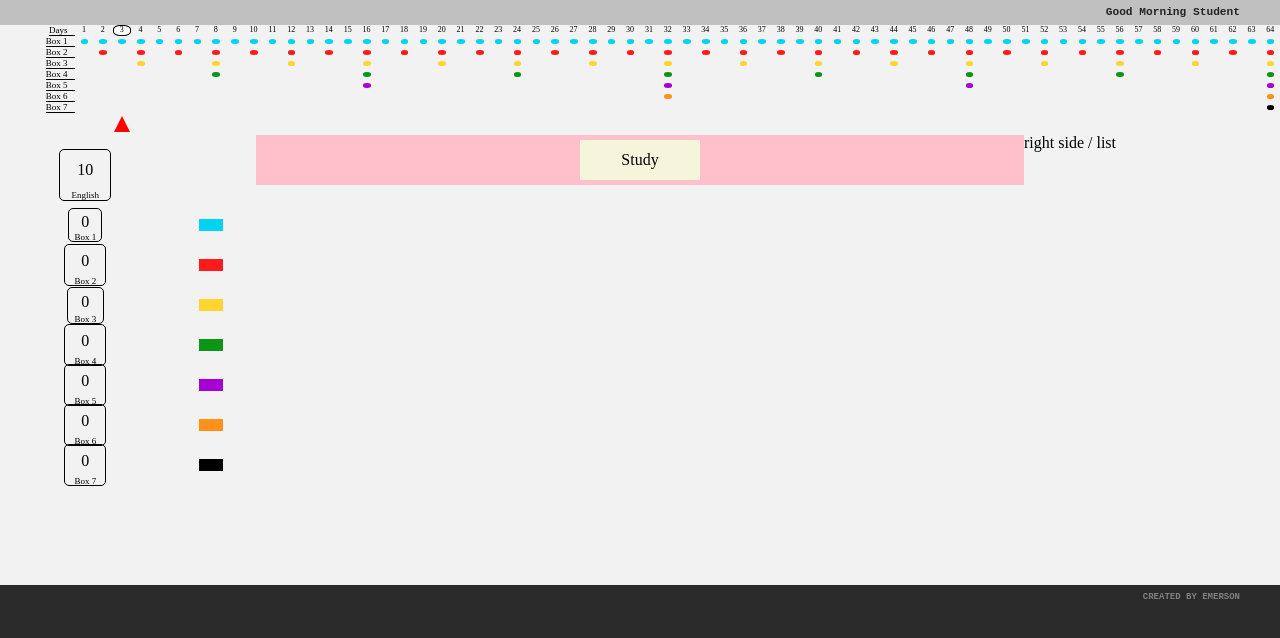
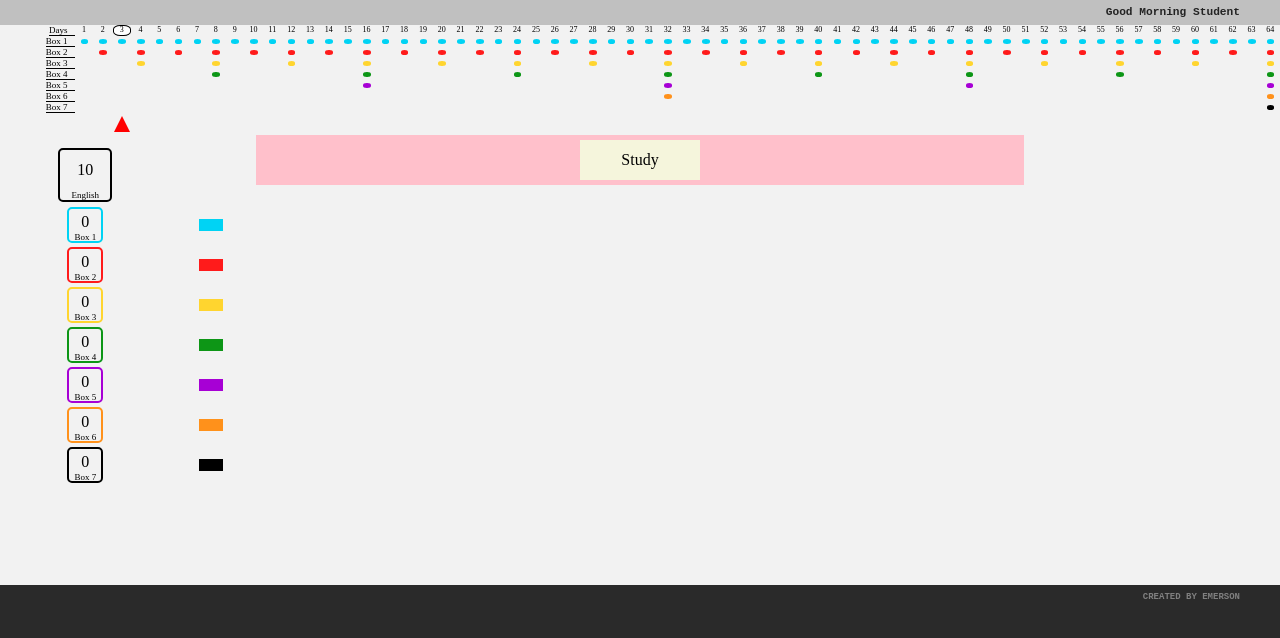
Before and after one commit to emersonscheffer/character, a React (Create React App) app in the folder client/: page / in a window 1280 px wide. Shown: the top 638 px of the page. Built offline with nearby package versions, Linux system fonts and the light colour scheme.

Commit message:
layout change

```diff
--- a/client/src/components/leitnerComponents/LeitnerLevelBox.jsx
+++ b/client/src/components/leitnerComponents/LeitnerLevelBox.jsx
@@ -1,4 +1,5 @@
 import React from "react";
+import { COLOR1 } from "../../colors";
 
 const LeitnerLevelBox = ({
   quantity,
@@ -7,7 +8,8 @@ const LeitnerLevelBox = ({
   bgColor,
   deck,
   subject,
-  area
+  area,
+  colorD
 }) => {
   const line2 = deck ? subject : "Box " + boxNumber;
 
@@ -18,7 +20,7 @@ const LeitnerLevelBox = ({
         height: widthHeight,
         justifySelf: "center",
           alignSelf: "center",
-        border: "solid black 1px",
+        border: "solid 2px" + colorD,
         backgroundColor: bgColor,
         borderRadius: "5px",
         gridArea: area,
--- a/client/src/components/leitnerComponents/LeitnerLevelBoxContainer.jsx
+++ b/client/src/components/leitnerComponents/LeitnerLevelBoxContainer.jsx
@@ -12,13 +12,17 @@ import {
 } from "../../colors";
 
 const LeitnerLevelBoxContainer = ({ deck, boxes }) => {
-  const box1 = boxes[0].length;
-  const box2 = boxes[1].length;
-  const box3 = boxes[2].length;
-  const box4 = boxes[3].length;
-  const box5 = boxes[4].length;
-  const box6 = boxes[5].length;
-  const box7 = boxes[6].length;
+  const boxQuantities = [
+    boxes[0].length,
+    boxes[1].length,
+    boxes[2].length,
+    boxes[3].length,
+    boxes[4].length,
+    boxes[5].length,
+    boxes[6].length,
+  ];
+
+  const colorsArr = [COLOR1, COLOR2, COLOR3, COLOR4, COLOR5, COLOR6, COLOR7];
 
   const deckQuantity = deck.length;
 
@@ -45,22 +49,22 @@ const LeitnerLevelBoxContainer = ({ deck, boxes }) => {
   };
 
   const renderLevelBoxes = () => {
-    let levelBoxes = []
+    let levelBoxes = [];
 
-    //for (let i = 0; i < 7; i++) {
+    for (let i = 0; i < 7; i++) {
       levelBoxes.push(
         <LeitnerLevelBox
-        style={{ gridArea: "box1" }}
-        quantity={box1}
-        boxNumber="1"
-        widthHeight="32px"
-        area="box1"
-      />
-      )
-    //}
+          quantity={boxQuantities[i]}
+          boxNumber={String(i + 1)}
+          widthHeight="32px"
+          area={String("box").concat(i + 1)}
+          colorD={colorsArr[i]}
+        />
+      );
+    }
 
-    return levelBoxes
-  }
+    return levelBoxes;
+  };
 
   return (
     <div
@@ -92,56 +96,12 @@ const LeitnerLevelBoxContainer = ({ deck, boxes }) => {
         deck={true}
         subject="English"
         area="deck1"
+        colorD={" black"}
       />
-
-      {/* <LeitnerLevelBox
-        style={{ gridArea: "box1" }}
-        quantity={box1}
-        boxNumber="1"
-        widthHeight="40px"
-        area="box1"
-      /> */}
 
       {renderLevelBoxes()}
 
       {renderColorBoxes()}
-
-      <LeitnerLevelBox
-        quantity={box2}
-        boxNumber="2"
-        widthHeight="40px"
-        area="box2"
-      />
-      <LeitnerLevelBox
-        quantity={box3}
-        boxNumber="3"
-        widthHeight="35px"
-        area="box3"
-      />
-      <LeitnerLevelBox
-        quantity={box4}
-        boxNumber="4"
-        widthHeight="40px"
-        area="box4"
-      />
-      <LeitnerLevelBox
-        quantity={box5}
-        boxNumber="5"
-        widthHeight="40px"
-        area="box5"
-      />
-      <LeitnerLevelBox
-        quantity={box6}
-        boxNumber="6"
-        widthHeight="40px"
-        area="box6"
-      />
-      <LeitnerLevelBox
-        quantity={box7}
-        boxNumber="7"
-        widthHeight="40px"
-        area="box7"
-      />
     </div>
   );
 };
--- a/client/src/views/LeitnerBoxGrid.jsx
+++ b/client/src/views/LeitnerBoxGrid.jsx
@@ -157,13 +157,11 @@ const LeitnerBoxGrid = () => {
       <div
         style={{
           backgroundColor: "#f2f2f2",
-          //height: "auto",
-          //gridColumn: "8/9",
-          //gridRow: "3/4",
+
           gridArea: "rightside",
         }}
       >
-        right side / list
+        {/* right side / list */}
       </div>
       <div
         style={{
```
Also changed, not shown: 1 other file (tests, documents, lock files or other folders).
